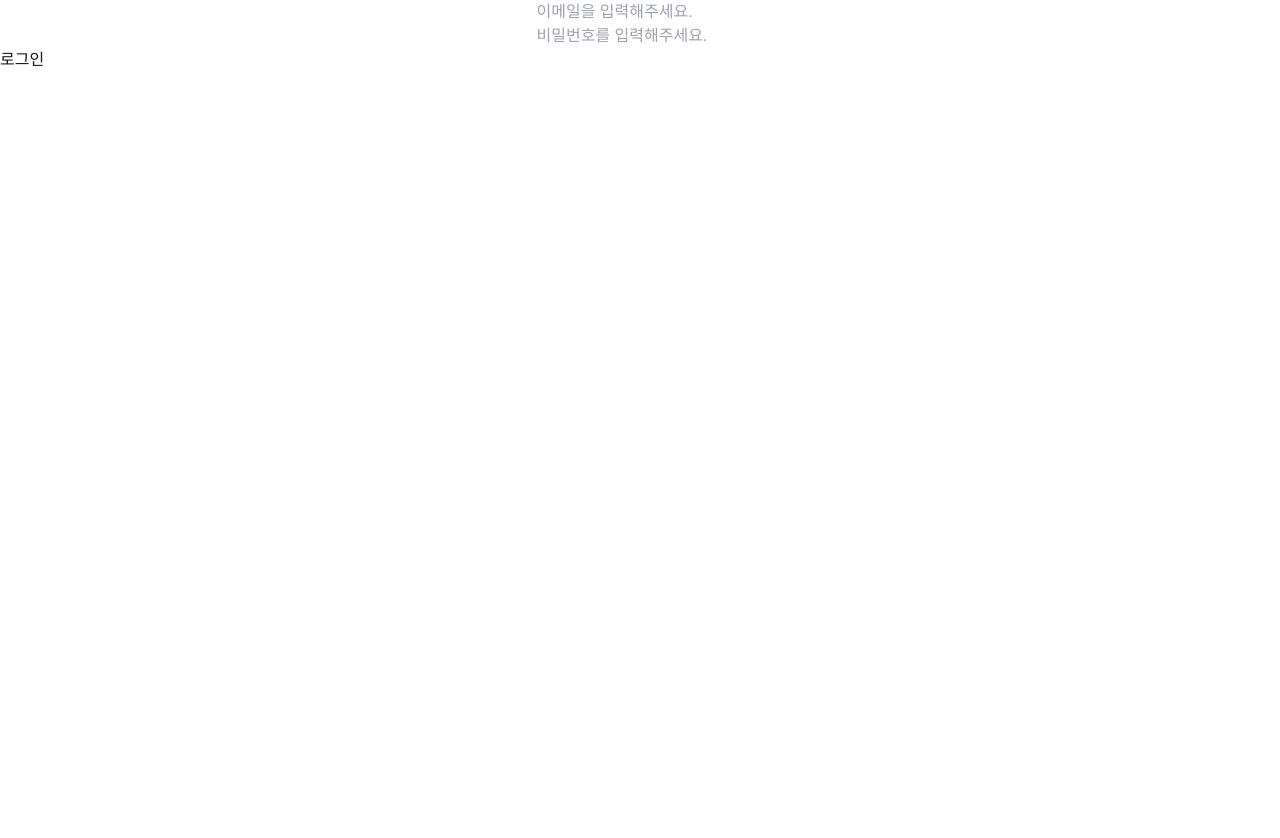
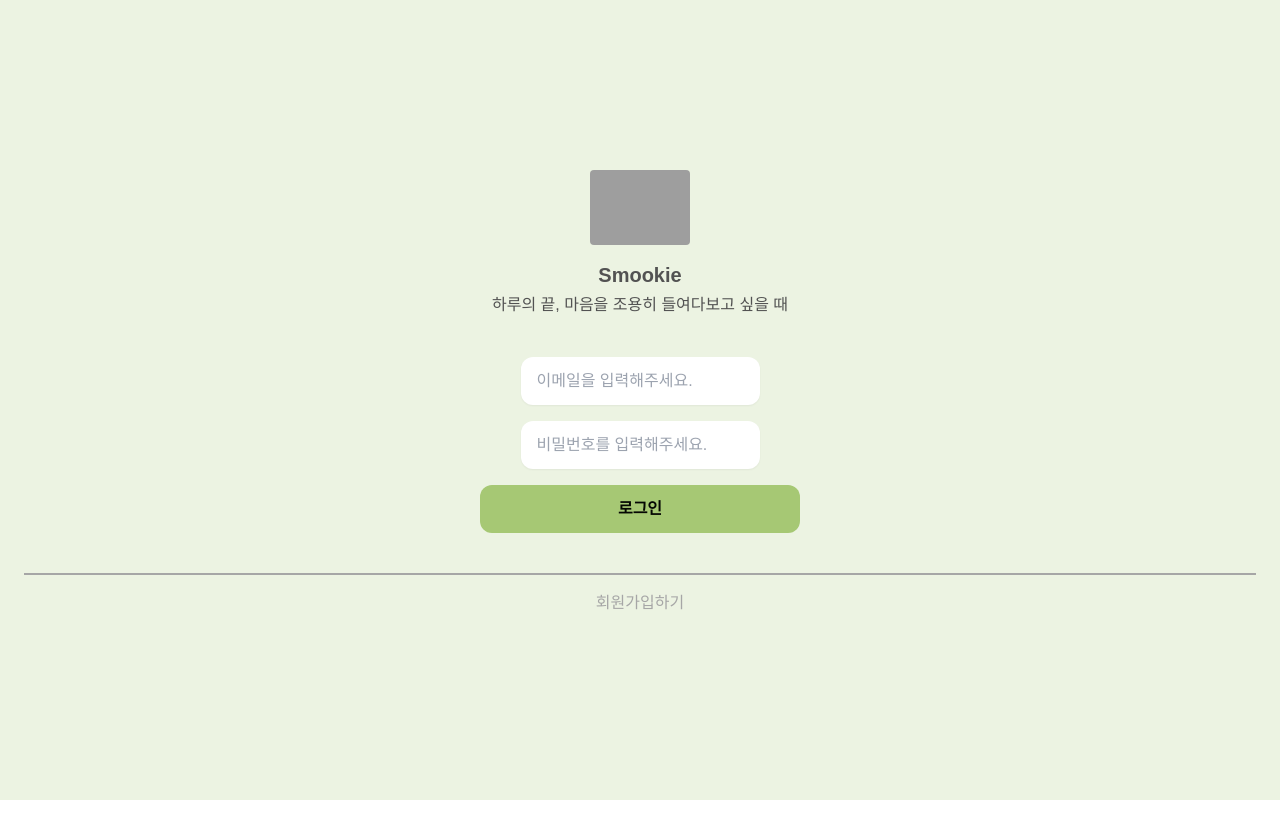
Before and after one commit to fourkie/fourkie, a Next.js app: page /sign-in in a window 1280 px wide. Shown: the top 838 px of the page. Before the commit the page ends 800 px from the top, so only its background shows below. Built offline with nearby package versions, Linux system fonts and the light colour scheme; no server answers; grey boxes are pictures that could not be loaded; a web font is replaced by a local one.

Commit message:
style/ sign-in/up 기초 css #3

```diff
--- a/src/app/sign-in/_components/sign-in-form.tsx
+++ b/src/app/sign-in/_components/sign-in-form.tsx
@@ -14,6 +14,9 @@ import { useEffect } from "react";
 import { FieldValues, useForm } from "react-hook-form";
 
 import { useLoginStore } from "@/hooks/zustand/store";
+import EmotionImage from "@/ui/common/emotion-image.common";
+import EMOTION_COOKIE_IMAGE_URL from "@/constants/emotions-url.constant";
+import Link from "next/link";
 
 const SignInForm = () => {
   const router = useRouter();
@@ -41,23 +44,47 @@ const SignInForm = () => {
   };
 
   return (
-    <form onSubmit={handleSubmit(onSubmit)}>
+    <div className="min-h-screen flex flex-col items-center justify-center bg-primary-50 px-6">
+      <div className="flex flex-col items-center mb-10">
+        <div className=" rounded-full flex items-center justify-center mb-4">
+          <EmotionImage src={EMOTION_COOKIE_IMAGE_URL.JOY} size="l" />
+        </div>
+        <h1 className="text-xl font-bold text-grey-6 mb-1">Smookie</h1>
+        <p className="text-grey-6 text-center">
+          하루의 끝, 마음을 조용히 들여다보고 싶을 때
+        </p>
+      </div>
+      <form
+        onSubmit={handleSubmit(onSubmit)}
+        className="w-full max-w-xs space-y-4"
+      >
         <Input
           {...register("email", EMAIL_VALIDATION)}
           type="email"
           placeholder={FORM_MESSAGE.EMAIL}
           error={errors.email?.message}
+          className="bg-white px-4 py-3 rounded-xl border-none shadow-sm focus:outline-none"
         />
         <Input
           {...register("password", PASSWORD_VALIDATION)}
           type="password"
           placeholder={FORM_MESSAGE.PASSWORD}
           error={errors.password?.message}
+          className="bg-white px-4 py-3 rounded-xl border-none shadow-sm focus:outline-none"
         />
-      <Button type="submit" disabled={!isValid}>
+        <Button
+          type="submit"
+          disabled={!isValid}
+          classname="w-full bg-primary-300 text-primary-800 font-semibold py-3 rounded-xl"
+        >
           로그인
         </Button>
       </form>
+      <div className="border border-grey-3 w-full mt-10" />
+      <div className="text-grey-3 m-4">
+        <Link href="/sign-up">회원가입하기</Link>
+      </div>
+    </div>
   );
 };
 
--- a/src/app/sign-up/_components/sign-up-form.tsx
+++ b/src/app/sign-up/_components/sign-up-form.tsx
@@ -12,6 +12,11 @@ import { FORM_MESSAGE } from "@/constants/form-message.constant";
 import { useRouter } from "next/navigation";
 import { useEffect } from "react";
 import { useLoginStore } from "@/hooks/zustand/store";
+import Input from "@/ui/common/input.common";
+import Button from "@/ui/common/button.common";
+import EMOTION_COOKIE_IMAGE_URL from "@/constants/emotions-url.constant";
+import EmotionImage from "@/ui/common/emotion-image.common";
+import Link from "next/link";
 
 const SignUpForm = () => {
   const router = useRouter();
@@ -41,30 +46,58 @@ const SignUpForm = () => {
   };
 
   return (
-    <form onSubmit={handleSubmit(onSubmit)}>
-      <input
+    <div className="min-h-screen flex flex-col items-center justify-center bg-primary-50 px-6">
+      <div className="flex flex-col items-center mb-10">
+        <div className=" rounded-full flex items-center justify-center mb-4">
+          <EmotionImage src={EMOTION_COOKIE_IMAGE_URL.JOY} size="l" />
+        </div>
+        <h1 className="text-xl font-bold text-grey-6 mb-1">Smookie</h1>
+        <p className="text-grey-6 text-center">
+          하루의 끝, 마음을 조용히 들여다보고 싶을 때
+        </p>
+      </div>
+      <form
+        onSubmit={handleSubmit(onSubmit)}
+        className="w-full max-w-xs space-y-4"
+      >
+        <Input
           {...register("email", EMAIL_VALIDATION)}
           type="email"
           placeholder={FORM_MESSAGE.EMAIL}
+          className="bg-white px-4 py-3 rounded-xl border-none shadow-sm focus:outline-none"
         />
         {errors.email && <span>{errors.email.message}</span>}
 
-      <input
+        <Input
           {...register("password", PASSWORD_VALIDATION)}
           type="password"
           placeholder={FORM_MESSAGE.PASSWORD}
+          className="bg-white px-4 py-3 rounded-xl border-none shadow-sm focus:outline-none"
         />
         {errors.password && <span>{errors.password.message}</span>}
 
-      <input
+        <Input
           {...register("nickname", NICKNAME_VALIDATION)}
           type="text"
           placeholder={FORM_MESSAGE.NICKNAME}
+          className="bg-white px-4 py-3 rounded-xl border-none shadow-sm focus:outline-none"
         />
         {errors.nickname && <span>{errors.nickname.message}</span>}
 
-      <button disabled={!isValid}>회원가입</button>
+        <Button
+          type="submit"
+          disabled={!isValid}
+          classname="w-full bg-primary-300 text-primary-800 font-semibold py-3 rounded-xl"
+        >
+          회원가입
+        </Button>
       </form>
+
+      <div className="border border-grey-3 w-full mt-10" />
+      <div className="text-grey-3 m-4">
+        <Link href="/sign-in">이미 계정이 있으신가요?</Link>
+      </div>
+    </div>
   );
 };
 
--- a/src/types/components-props.type.ts
+++ b/src/types/components-props.type.ts
@@ -7,6 +7,7 @@ export interface ButtonProps {
   type?: "button" | "submit" | "reset";
   icon?: ReactNode; // 아이콘
   iconPosition?: "left" | "right"; // 아이콘 위치
+  classname?: string;
 }
 
 export interface InputProps {
--- a/src/ui/common/button.common.tsx
+++ b/src/ui/common/button.common.tsx
@@ -7,10 +7,16 @@ const Button = ({
   type,
   icon,
   iconPosition,
+  classname,
 }: ButtonProps) => {
   return (
-    <button type={type} onClick={onClick} disabled={disabled}>
-      <div className="flex items-center">
+    <button
+      type={type}
+      onClick={onClick}
+      disabled={disabled}
+      className={`${classname}`}
+    >
+      <div className="mx-auto">
         {icon && iconPosition === "left" && <>{icon}</>}
         {children}
         {icon && iconPosition === "right" && <>{icon}</>}
```
Lines whose indentation alone changed are shown as unchanged.
